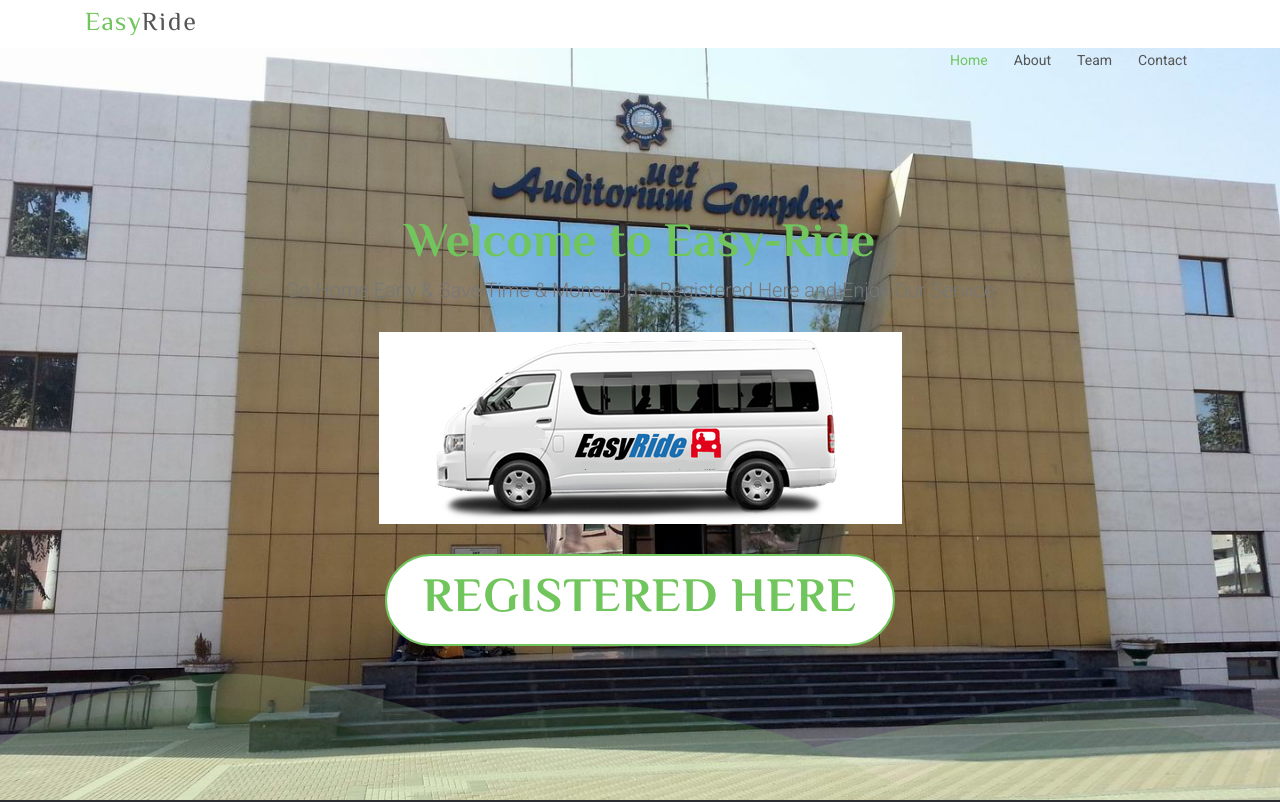
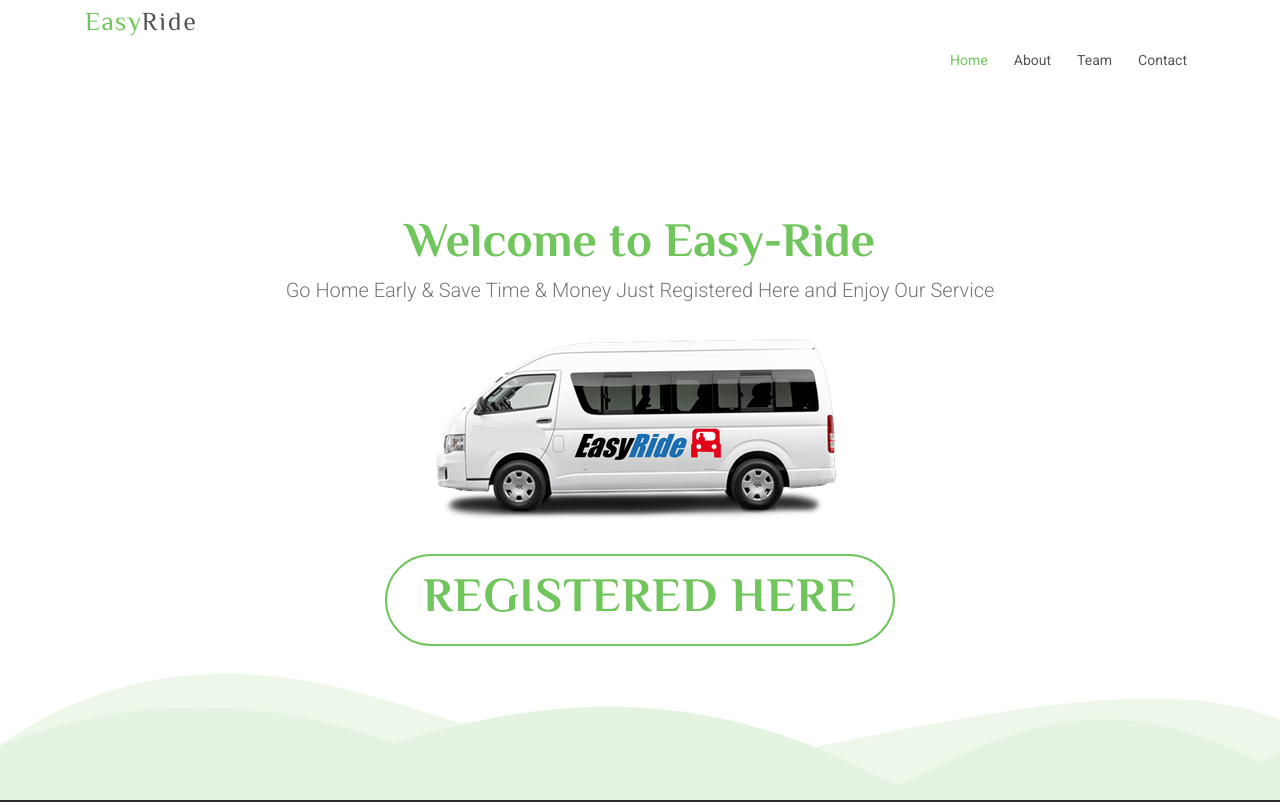
Before and after one commit to johari9292/Easyride, a React (Create React App) app: page / in a window 1280 px wide. Shown: the top 802 px of the page. Built offline with nearby package versions, Linux system fonts and the light colour scheme; some icons are missing.

Commit message:
Update home.js

```diff
--- a/src/components/home.js
+++ b/src/components/home.js
@@ -4,12 +4,7 @@
 const Home  =() =>{
          return(
 
-			 <div style={{
-   backgroundImage: "url(" + "img/UET_Auditorium.jpg" + ")",
-  backgroundPosition: 'center',
-  backgroundSize: 'cover',
-  backgroundRepeat: 'no-repeat'
-}}>
+			 <div >
 			<section id="hero" className="wow fadeIn">
 			<div className="hero-container">
 				<br></br>
```
